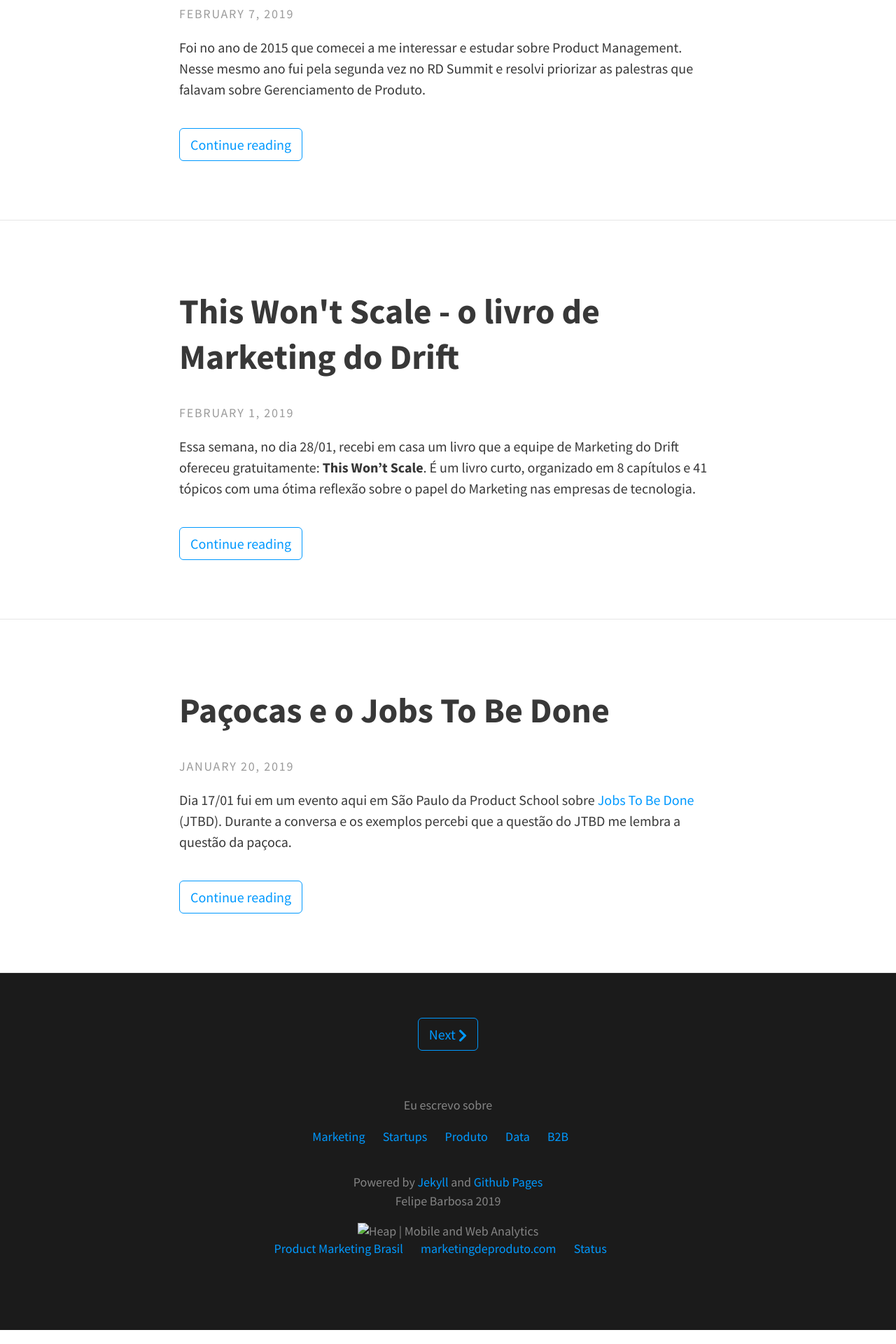
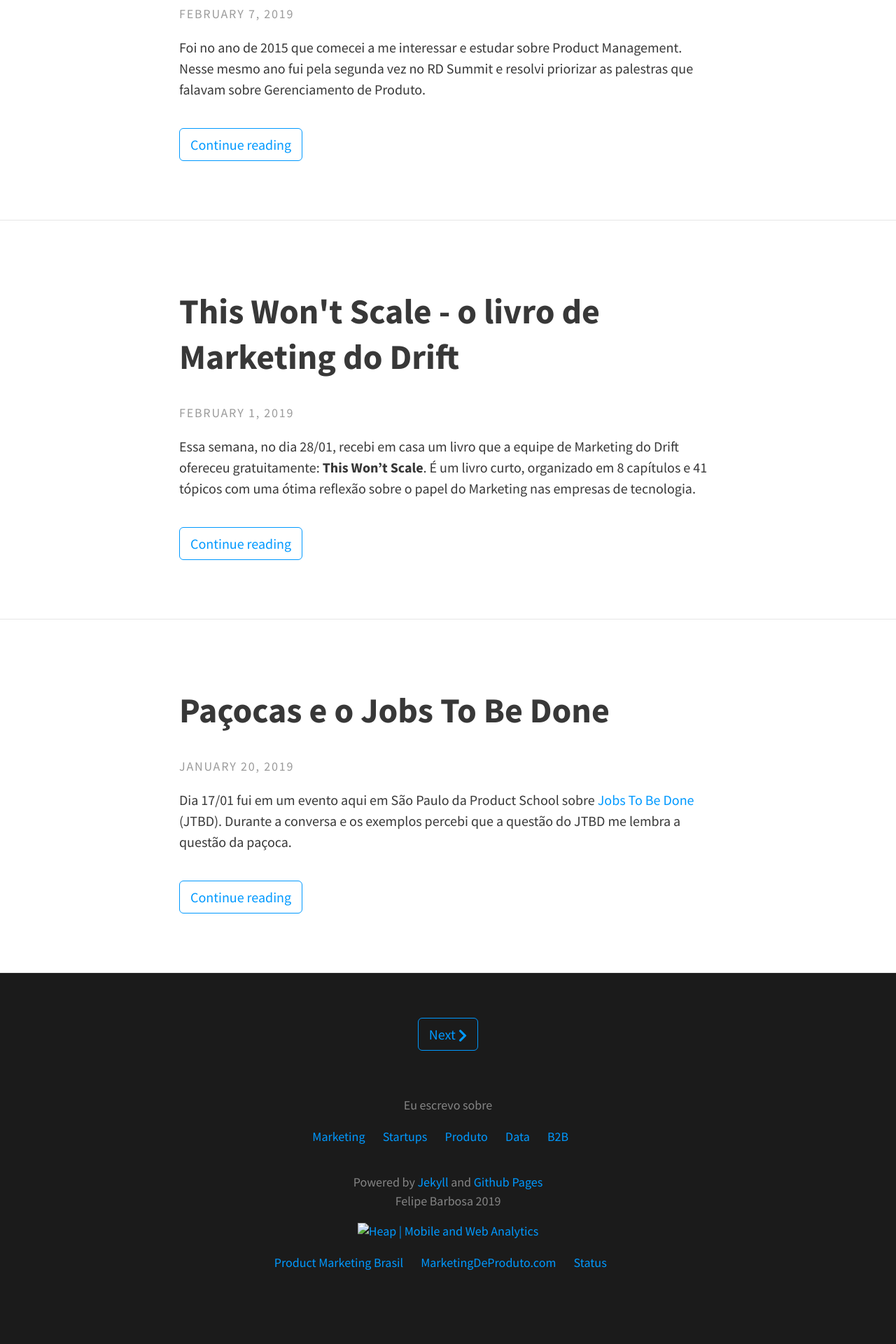
Before and after one commit to felipecbarbosa/felipecbarbosa.github.io, a Jekyll site: the page built from index.html, in a window 1280 px wide. Shown: the part 1775-3695 px from the top of the page at 70% size. Built offline with Jekyll 4.4.1, drawn with Linux system fonts in a browser that asks for light colours; nearby versions of some CDN libraries; the list of posts is cut into pages by our own code; comment, search, counter and statistics services are not loaded.

Commit message:
Fixed links footer padding

```diff
--- a/_includes/footer.html
+++ b/_includes/footer.html
@@ -140,7 +140,7 @@ addthis_share = {
 	<p class="text">{{ site.theme_settings.footer_text }}</p>
 
 	<!-- HeapAnalytics Badge -->
-	<div class="heap-badge"
+	<div class="heap-badge" style="padding-bottom: 20px">
 	<a href="https://heapanalytics.com/?utm_source=badge" rel="nofollow">
 	<img style="width:108px;height:41px;" src="//heapanalytics.com/img/badgeLight.png" alt="Heap | Mobile and Web Analytics" />
 	</a>
@@ -149,7 +149,7 @@ addthis_share = {
 	<nav class="site-nav">
 		<ul>
 			<li><a href="http://productmarketingbrasil.com.br/author/felipebarbosa/" target="_blank">Product Marketing Brasil</a></li>
-			<li><a href="https://www.marketingdeproduto.com/" target="_blank">marketingdeproduto.com</a></li>
+			<li><a href="https://www.marketingdeproduto.com/" target="_blank">MarketingDeProduto.com</a></li>
 			<li><a href="https://status.felipebarbosa.me/">Status</a></li>
 		</ul>
 	</nav>
--- a/_sass/includes/_footer.scss
+++ b/_sass/includes/_footer.scss
@@ -25,7 +25,4 @@
       }
     }
   }
-  .heap-badge div {
-    padding-bottom: $padding-small;
-  }
 }
```
